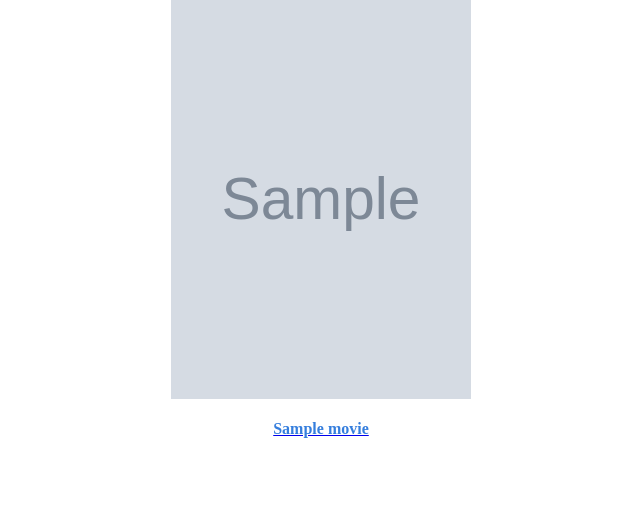
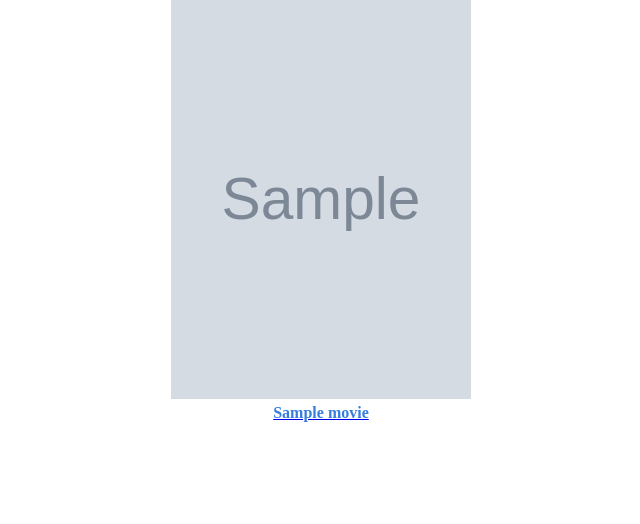
Before and after one commit to Vadim-Karpenko/cinema-web-site, a Django app: page / in a window 1280 px wide. Shown: the part 63-587 px from the top of the page, without its empty margins (319-959 px from the left). Run offline with Django 3.2, Linux system fonts and the light colour scheme; tables that the repository leaves empty hold one stand-in row (values such as "Sample post"); grey boxes marked "Sample" are stand-in pictures; some libraries are stand-ins or nearby versions.

Commit message:
Changed a little of css, to good view in main page

```diff
--- a/movies/static/css/main.css
+++ b/movies/static/css/main.css
@@ -15,3 +15,8 @@ input.dropzone {
 .buy_tickets>form>div {
     margin-bottom: 5px;
 }
+
+.movie_title {
+    width: 300px;
+    margin: 0 auto;
+}
--- a/movies/templates/main_page.html
+++ b/movies/templates/main_page.html
@@ -13,7 +13,7 @@
                             {% thumbnail movie.image "300x400" crop='100%' as im %}
                                 <img width="300" height="400" src='{{ im.url }}'>
                             {% endthumbnail %}
-                            <p class="link b blue hover-black no-underline">{{ movie.title }}</p>
+                            <p class="movie_title link b blue hover-black no-underline">{{ movie.title }}</p>
                         </a>
 
                     </li>
```
Also changed, not shown: media/movies/2017/09/18/Pirates-of-the-Caribbean-The-Curse-of-the-Black-Pearl-.jpg (added), 1 other file.
